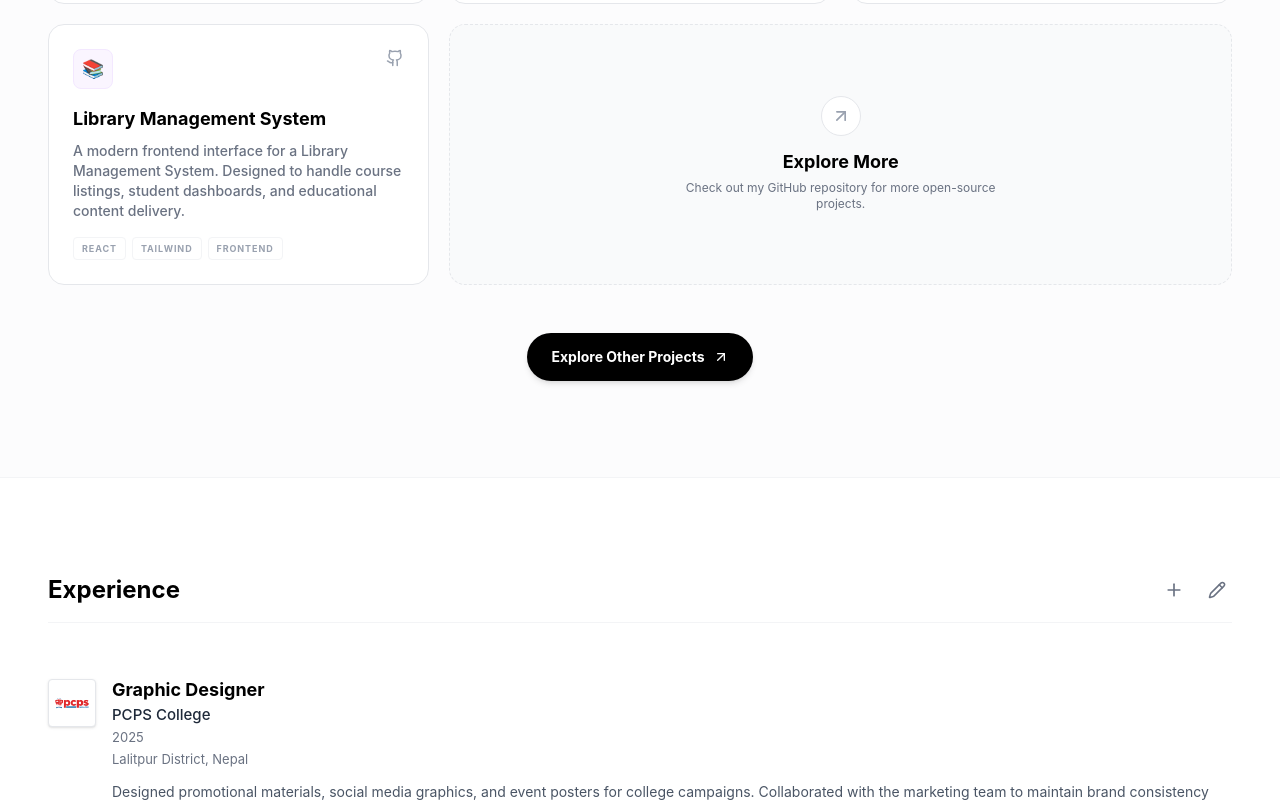
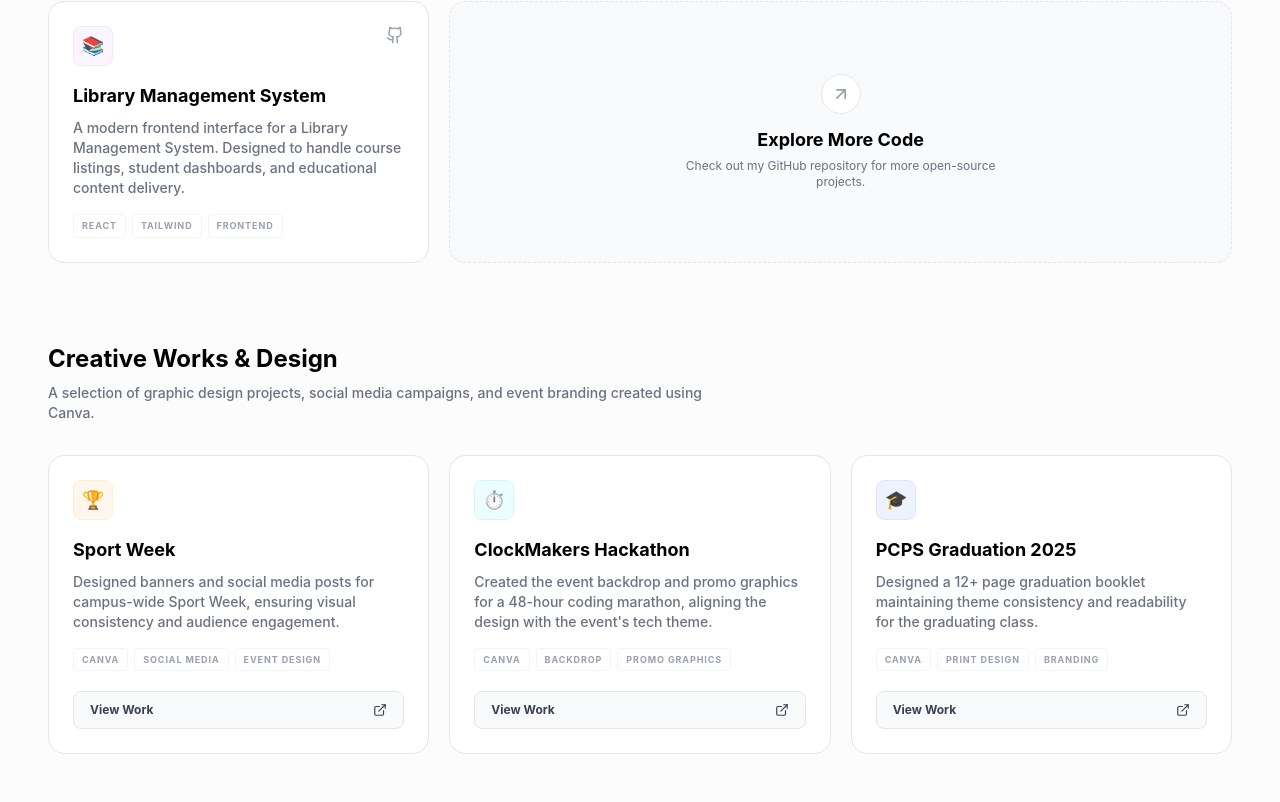
Before and after one commit to bibek997/My-Website, a React (Vite) app: page / in a window 1280 px wide. Shown: the part 2160-2962 px from the top of the page. Built offline with nearby package versions, Linux system fonts and the light colour scheme.

Commit message:
Added Creative Works & Design section in Work page

```diff
--- a/src/pages/Experience.jsx
+++ b/src/pages/Experience.jsx
@@ -47,7 +47,7 @@ const Experience = () => {
 
         {/* Section Header */}
         <div className="flex items-center justify-between mb-8 pb-4 border-b border-gray-100">
-          <h2 className="text-2xl font-bold text-black">Experience</h2>
+          <h2 className="text-4xl font-bold text-black">Experience</h2>
           <div className="flex items-center gap-3 text-gray-500">
             <button className="p-1.5 hover:bg-gray-100 rounded-md transition-colors">
               <Plus size={20} />
--- a/src/pages/Home.jsx
+++ b/src/pages/Home.jsx
@@ -1,7 +1,6 @@
 import React from 'react'
 import { ArrowRight, FileText, Music } from 'lucide-react'
 
-// Imports from the SAME folder
 import About from './About'
 import Work from './Work'
 import Experience from './Experience'
--- a/src/pages/Work.jsx
+++ b/src/pages/Work.jsx
@@ -32,7 +32,7 @@ const Work = () => {
             Selected Work
           </h3>
           <p className="text-gray-500 font-medium max-w-2xl text-[15px]">
-            A collection of projects I've built, ranging from full-stack web applications to interactive mobile apps.
+            A collection of web applications, mobile apps, and creative graphic design projects I've built.
           </p>
         </div>
 
@@ -81,8 +81,8 @@ const Work = () => {
           </div>
         </div>
 
-        {/* Other Projects Grid */}
-        <div className="grid grid-cols-1 md:grid-cols-2 lg:grid-cols-3 gap-5">
+        {/* Development Projects Grid */}
+        <div className="grid grid-cols-1 md:grid-cols-2 lg:grid-cols-3 gap-5 mb-16">
 
           {/* Project Card 1 - BaristaArabica */}
           <div className="bg-white p-6 rounded-2xl border border-gray-200 flex flex-col hover:shadow-xl transition-all duration-300 group">
@@ -177,30 +177,104 @@ const Work = () => {
             </div>
           </div>
 
-          {/* Project Card 5 - Explore More (Fills the 5th slot) */}
+          {/* Project Card 5 - Explore More */}
           <div className="bg-gray-50 border border-gray-200 border-dashed p-6 rounded-2xl flex flex-col items-center justify-center text-center hover:bg-gray-100 transition-all duration-300 group cursor-pointer md:col-span-2 lg:col-span-2">
              <a href="https://github.com/bibek997" target="_blank" rel="noreferrer" className="flex flex-col items-center">
                 <div className="w-10 h-10 bg-white rounded-full border border-gray-200 flex items-center justify-center mb-3 group-hover:scale-110 transition-transform">
                   <ArrowUpRight className="text-gray-400 group-hover:text-black" size={20} />
                 </div>
-                <h4 className="text-lg font-bold text-black mb-1">Explore More</h4>
+                <h4 className="text-lg font-bold text-black mb-1">Explore More Code</h4>
                 <p className="text-gray-500 text-xs max-w-xs">Check out my GitHub repository for more open-source projects.</p>
              </a>
           </div>
-
         </div>
 
-        {/* Bottom Action Button */}
-        <div className="mt-12 flex justify-center">
-          <a
-            href="https://github.com/bibek997"
-            target="_blank"
-            rel="noreferrer"
-            className="flex items-center justify-center gap-2 px-6 py-3.5 bg-black text-white rounded-full font-bold text-sm hover:bg-gray-800 hover:-translate-y-0.5 transition-all shadow-md"
-          >
-            Explore Other Projects
-            <ArrowUpRight size={16} />
-          </a>
+        {/* --- CREATIVE WORKS SECTION --- */}
+        <div className="mt-20">
+          <div className="mb-8">
+            <h4 className="text-2xl font-bold text-black mb-2">Creative Works & Design</h4>
+            <p className="text-gray-500 font-medium text-sm max-w-2xl">
+              A selection of graphic design projects, social media campaigns, and event branding created using Canva.
+            </p>
+          </div>
+
+          <div className="grid grid-cols-1 md:grid-cols-3 gap-5">
+
+            {/* Design 1 - Sport Week */}
+            <div className="bg-white p-6 rounded-2xl border border-gray-200 flex flex-col hover:shadow-xl transition-all duration-300 group">
+              <div className="flex justify-between items-start mb-4">
+                <div className="w-10 h-10 bg-orange-50 rounded-lg border border-orange-100 flex items-center justify-center group-hover:bg-orange-600 group-hover:text-white text-orange-600 transition-colors duration-300">
+                  <span className="font-bold text-lg">🏆</span>
+                </div>
+              </div>
+              <h4 className="text-lg font-bold text-black mb-2">Sport Week</h4>
+              <p className="text-gray-500 text-sm font-medium mb-4 grow">
+                Designed banners and social media posts for campus-wide Sport Week, ensuring visual consistency and audience engagement.
+              </p>
+              <div className="flex flex-wrap gap-1.5 mb-5 mt-auto">
+                {['Canva', 'Social Media', 'Event Design'].map(tech => (
+                  <span key={tech} className="text-[9px] font-bold tracking-widest uppercase text-gray-400 border border-gray-100 px-2 py-1 rounded">
+                    {tech}
+                  </span>
+                ))}
+              </div>
+              <a href="https://www.canva.com/design/DAGlBLsbNbQ/I6v2kK2EJO8dk9s5eb7iag/view?utm_content=DAGlBLsbNbQ&utm_campaign=designshare&utm_medium=link2&utm_source=uniquelinks&utlId=hfa5d122630" target="_blank" rel="noreferrer" className="flex items-center justify-between w-full bg-gray-50 hover:bg-black hover:text-white text-gray-700 px-4 py-2.5 rounded-lg text-xs font-bold transition-all border border-gray-200 hover:border-black">
+                View Work
+                <ExternalLink size={14} />
+              </a>
+            </div>
+
+            {/* Design 2 - ClockMakers */}
+            <div className="bg-white p-6 rounded-2xl border border-gray-200 flex flex-col hover:shadow-xl transition-all duration-300 group">
+              <div className="flex justify-between items-start mb-4">
+                <div className="w-10 h-10 bg-cyan-50 rounded-lg border border-cyan-100 flex items-center justify-center group-hover:bg-cyan-600 group-hover:text-white text-cyan-600 transition-colors duration-300">
+                  <span className="font-bold text-lg">⏱️</span>
+                </div>
+              </div>
+              <h4 className="text-lg font-bold text-black mb-2">ClockMakers Hackathon</h4>
+              <p className="text-gray-500 text-sm font-medium mb-4 grow">
+                Created the event backdrop and promo graphics for a 48-hour coding marathon, aligning the design with the event's tech theme.
+              </p>
+              <div className="flex flex-wrap gap-1.5 mb-5 mt-auto">
+                {['Canva', 'Backdrop', 'Promo Graphics'].map(tech => (
+                  <span key={tech} className="text-[9px] font-bold tracking-widest uppercase text-gray-400 border border-gray-100 px-2 py-1 rounded">
+                    {tech}
+                  </span>
+                ))}
+              </div>
+              <a href="https://canva.link/hpscmtn1brc88zf" target="_blank" rel="noreferrer" className="flex items-center justify-between w-full bg-gray-50 hover:bg-black hover:text-white text-gray-700 px-4 py-2.5 rounded-lg text-xs font-bold transition-all border border-gray-200 hover:border-black">
+                View Work
+                <ExternalLink size={14} />
+              </a>
+            </div>
+
+
+
+            {/* Design 3 - Pcps Graduation */}
+            <div className="bg-white p-6 rounded-2xl border border-gray-200 flex flex-col hover:shadow-xl transition-all duration-300 group">
+              <div className="flex justify-between items-start mb-4">
+                <div className="w-10 h-10 bg-indigo-50 rounded-lg border border-indigo-100 flex items-center justify-center group-hover:bg-indigo-600 group-hover:text-white text-indigo-600 transition-colors duration-300">
+                  <span className="font-bold text-lg">🎓</span>
+                </div>
+              </div>
+              <h4 className="text-lg font-bold text-black mb-2">PCPS Graduation 2025</h4>
+              <p className="text-gray-500 text-sm font-medium mb-4 grow">
+                Designed a 12+ page graduation booklet maintaining theme consistency and readability for the graduating class.
+              </p>
+              <div className="flex flex-wrap gap-1.5 mb-5 mt-auto">
+                {['Canva', 'Print Design', 'Branding'].map(tech => (
+                  <span key={tech} className="text-[9px] font-bold tracking-widest uppercase text-gray-400 border border-gray-100 px-2 py-1 rounded">
+                    {tech}
+                  </span>
+                ))}
+              </div>
+              <a href="https://www.canva.com/design/DAGr1FCzzXg/cYcsR-fudzTQSKuVZmYRUQ/view?utm_content=DAGr1FCzzXg&utm_campaign=designshare&utm_medium=link2&utm_source=uniquelinks&utlId=hc0ad7880ff" target="_blank" rel="noreferrer" className="flex items-center justify-between w-full bg-gray-50 hover:bg-black hover:text-white text-gray-700 px-4 py-2.5 rounded-lg text-xs font-bold transition-all border border-gray-200 hover:border-black">
+                View Work
+                <ExternalLink size={14} />
+              </a>
+            </div>
+
+          </div>
         </div>
 
       </div>
```
